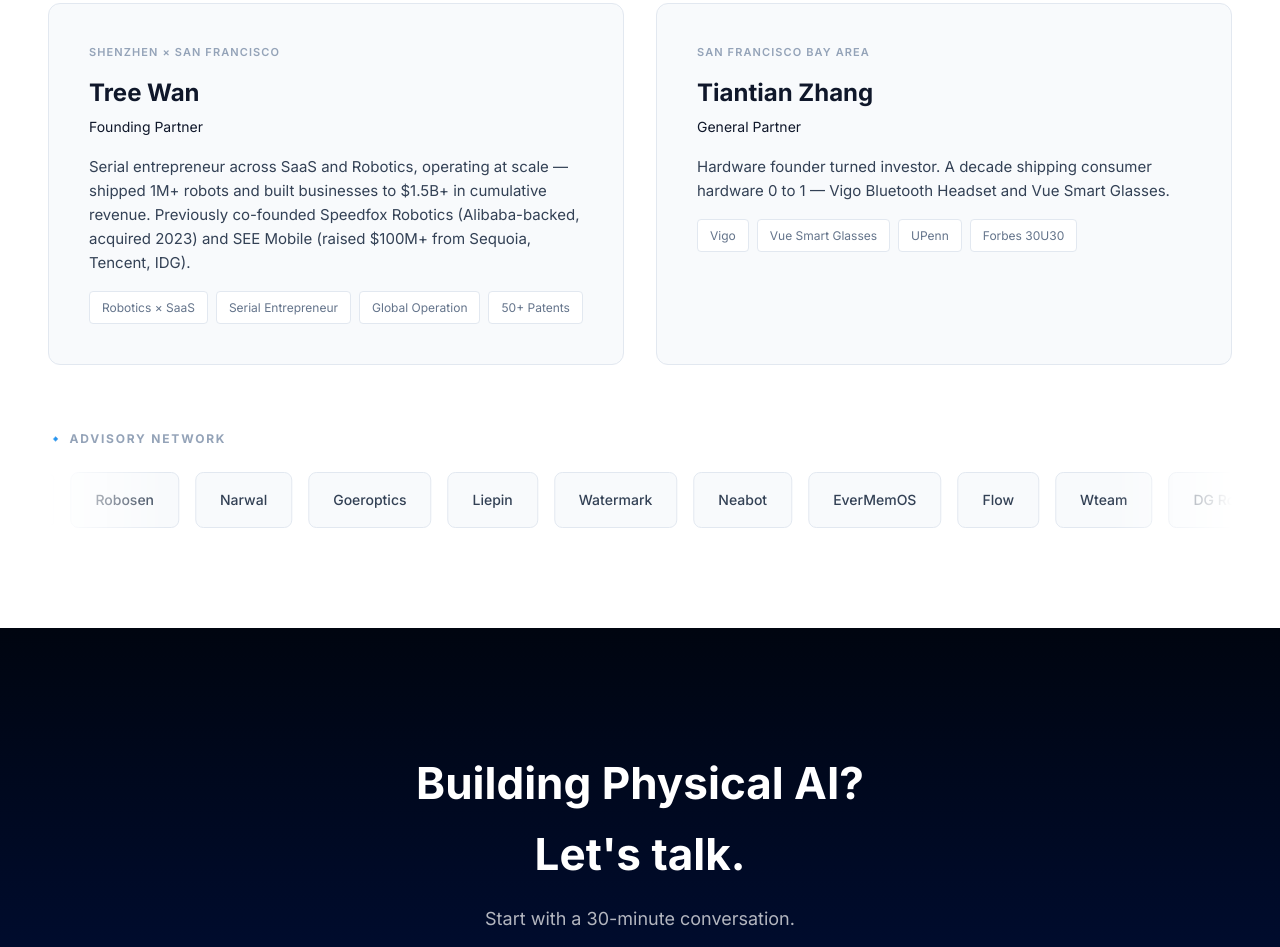
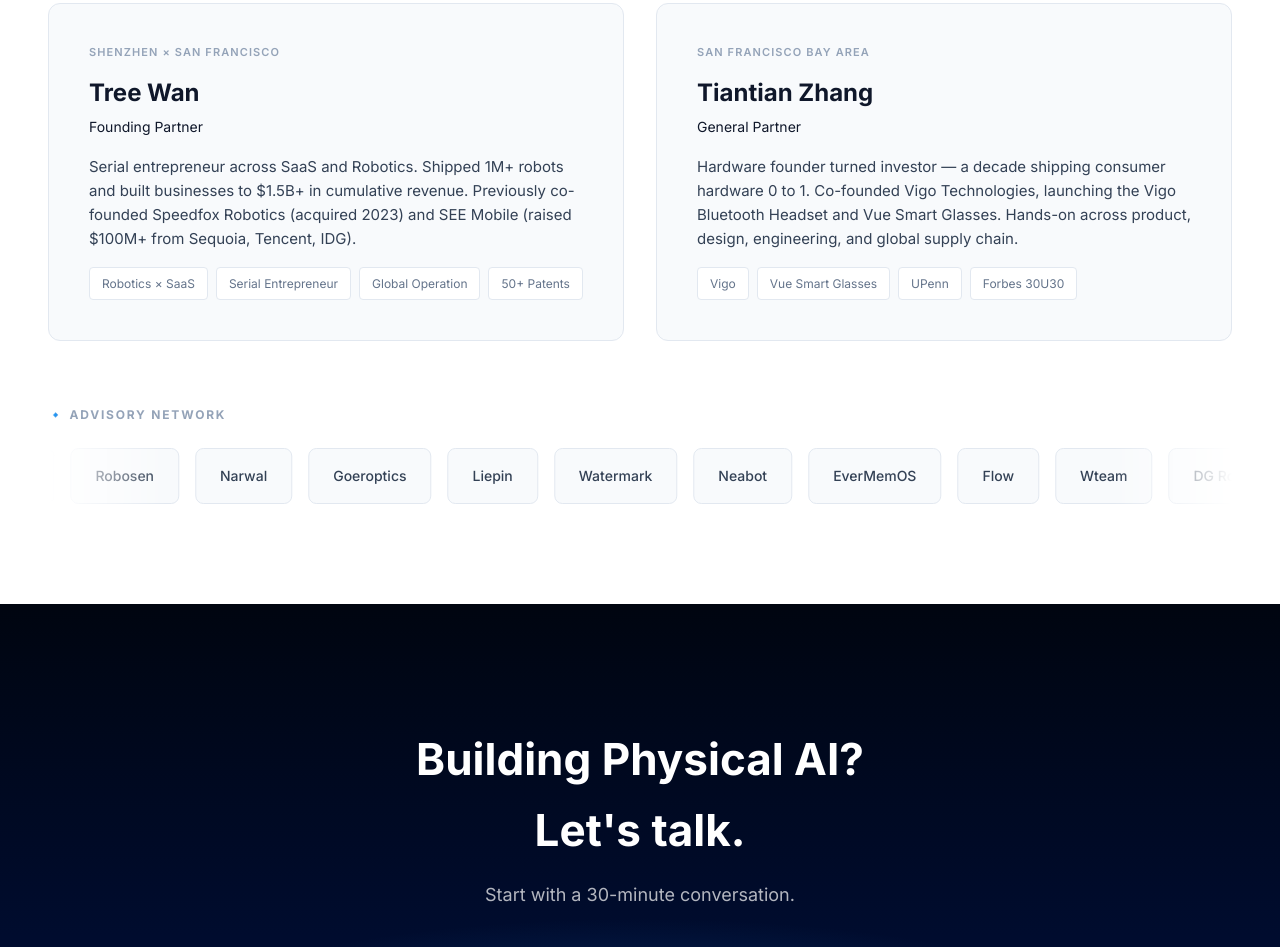
Before and after one commit to treewan/fountain-website, a website: page index.html in a window 1280 px wide. Shown: the part 7105-8052 px from the top of the page. Drawn offline with Linux system fonts and the light colour scheme.

Commit message:
Balance team card bios for symmetric layout

```diff
--- a/index.html
+++ b/index.html
@@ -1899,7 +1899,7 @@
         <p class="loc">SHENZHEN × SAN FRANCISCO</p>
         <h3>Tree Wan</h3>
         <p class="title">Founding Partner</p>
-        <p>Serial entrepreneur across SaaS and Robotics, operating at scale — shipped 1M+ robots and built businesses to $1.5B+ in cumulative revenue. Previously co-founded Speedfox Robotics (Alibaba-backed, acquired 2023) and SEE Mobile (raised $100M+ from Sequoia, Tencent, IDG).</p>
+        <p>Serial entrepreneur across SaaS and Robotics. Shipped 1M+ robots and built businesses to $1.5B+ in cumulative revenue. Previously co-founded Speedfox Robotics (acquired 2023) and SEE Mobile (raised $100M+ from Sequoia, Tencent, IDG).</p>
         <div class="team-tags">
           <span class="team-tag">Robotics × SaaS</span>
           <span class="team-tag">Serial Entrepreneur</span>
@@ -1911,7 +1911,7 @@
         <p class="loc">SAN FRANCISCO BAY AREA</p>
         <h3>Tiantian Zhang</h3>
         <p class="title">General Partner</p>
-        <p>Hardware founder turned investor. A decade shipping consumer hardware 0 to 1 — Vigo Bluetooth Headset and Vue Smart Glasses.</p>
+        <p>Hardware founder turned investor — a decade shipping consumer hardware 0 to 1. Co-founded Vigo Technologies, launching the Vigo Bluetooth Headset and Vue Smart Glasses. Hands-on across product, design, engineering, and global supply chain.</p>
         <div class="team-tags">
           <span class="team-tag">Vigo</span>
           <span class="team-tag">Vue Smart Glasses</span>
```
